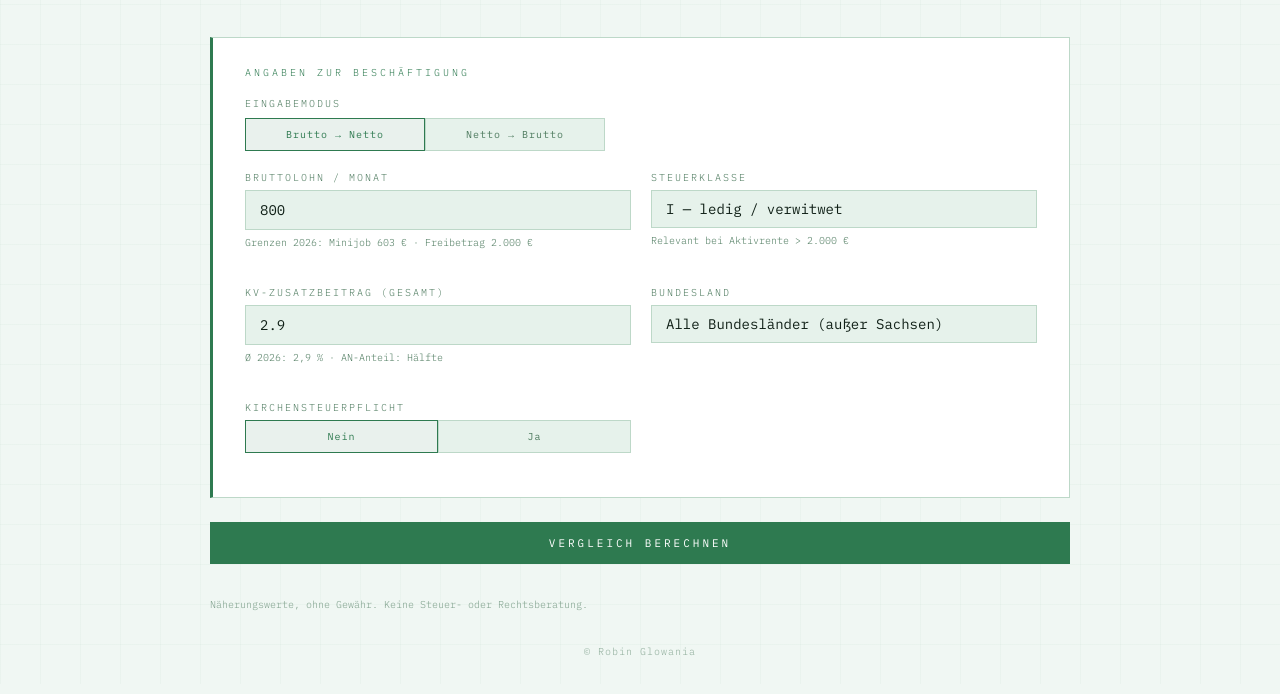
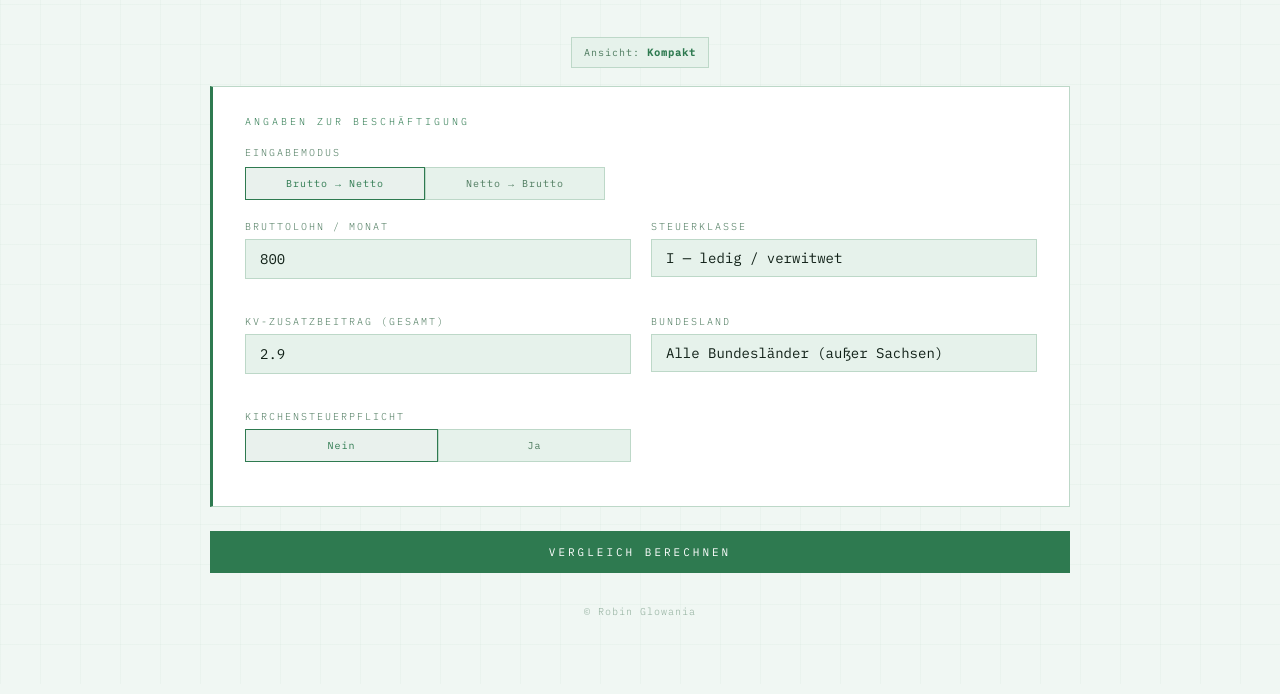
Before and after one commit to rglowania/aktivrente-minijob, a plain HTML site: page index.html in a window 1280 px wide. Shown: the part 116-810 px from the top of the page. Drawn offline with nearby package versions, Linux system fonts and the light colour scheme.

Commit message:
Füge umschaltbare Kompaktansicht für UI-Hinweise hinzu

```diff
--- a/index.html
+++ b/index.html
@@ -57,6 +57,11 @@ h1 span{color:var(--accent);}
 .hint{font-size:10px;color:var(--text-muted);margin-top:5px;font-family:'IBM Plex Mono',monospace;line-height:1.5;}
 .disclaimer{font-family:'IBM Plex Mono',monospace;font-size:10px;color:var(--text-muted);line-height:1.7;opacity:.7;margin-top:32px;}
 footer{text-align:center;padding:32px 0 0;font-family:'IBM Plex Mono',monospace;font-size:10px;letter-spacing:1px;color:var(--text-muted);opacity:.6;}
+.view-toggle{display:flex;justify-content:center;margin:0 0 18px;}
+.view-btn{padding:8px 12px;background:var(--surface2);border:1px solid var(--border);color:var(--text-muted);font-family:'IBM Plex Mono',monospace;font-size:10px;letter-spacing:1px;cursor:pointer;}
+.view-btn strong{color:var(--accent);}
+body.compact .hint{display:none;}
+body.compact .disclaimer{display:none;}
 /* ═══════════════════════════════════════════════════════════════
    ENDE G-DESIGN
    ═══════════════════════════════════════════════════════════════ */
@@ -137,6 +142,9 @@ table.be tr.kipp td{background:var(--accent-dim);}
     <h1><span>Aktivrente</span> vs. Minijob</h1>
     <p class="subtitle">Nettovergleich · 2026</p>
   </header>
+  <div class="view-toggle">
+    <button class="view-btn" id="view-btn" onclick="toggleCompact()">Ansicht: <strong>Kompakt</strong></button>
+  </div>
 
   <div class="card">
     <div class="card-title">Angaben zur Beschäftigung</div>
@@ -278,6 +286,21 @@ function setTheme(t){
 (function(){
   let s='system';try{s=localStorage.getItem('g-theme')||'system';}catch(e){}
   setTheme(s);
+})();
+
+/* ── Kompaktansicht ──────────────────────────────────────────── */
+function setCompact(compact){
+  document.body.classList.toggle('compact', compact);
+  const btn = document.getElementById('view-btn');
+  if(btn) btn.innerHTML = compact ? 'Ansicht: <strong>Kompakt</strong>' : 'Ansicht: <strong>Details</strong>';
+  try{ localStorage.setItem('g-compact', compact ? '1' : '0'); }catch(e){}
+}
+function toggleCompact(){
+  setCompact(!document.body.classList.contains('compact'));
+}
+(function(){
+  let c='1';try{c=localStorage.getItem('g-compact')||'1';}catch(e){}
+  setCompact(c==='1');
 })();
 
 /* ── KiSt-Toggle ────────────────────────────────────────────── */
```
